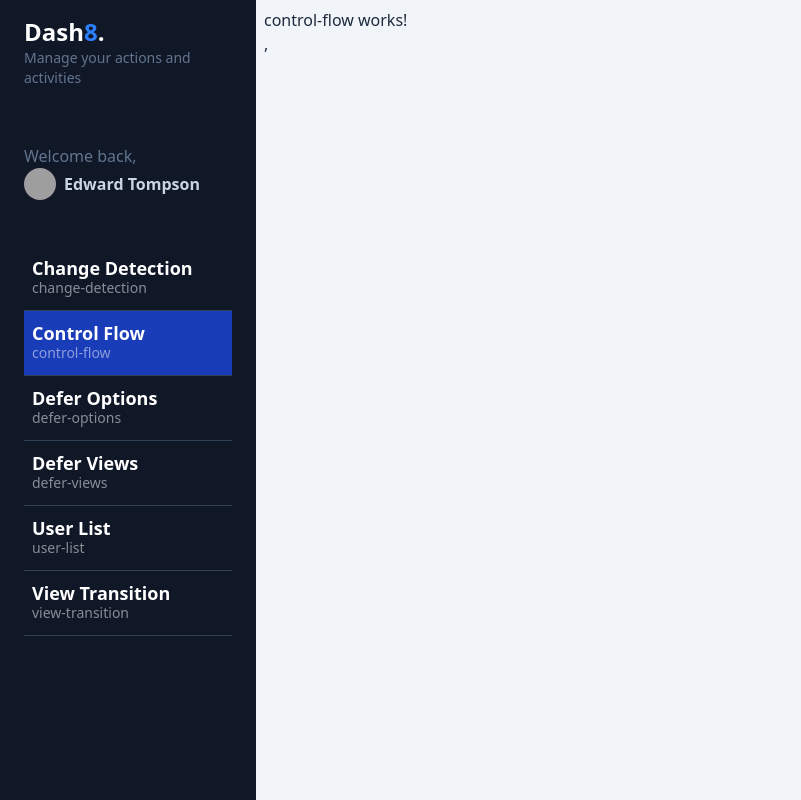
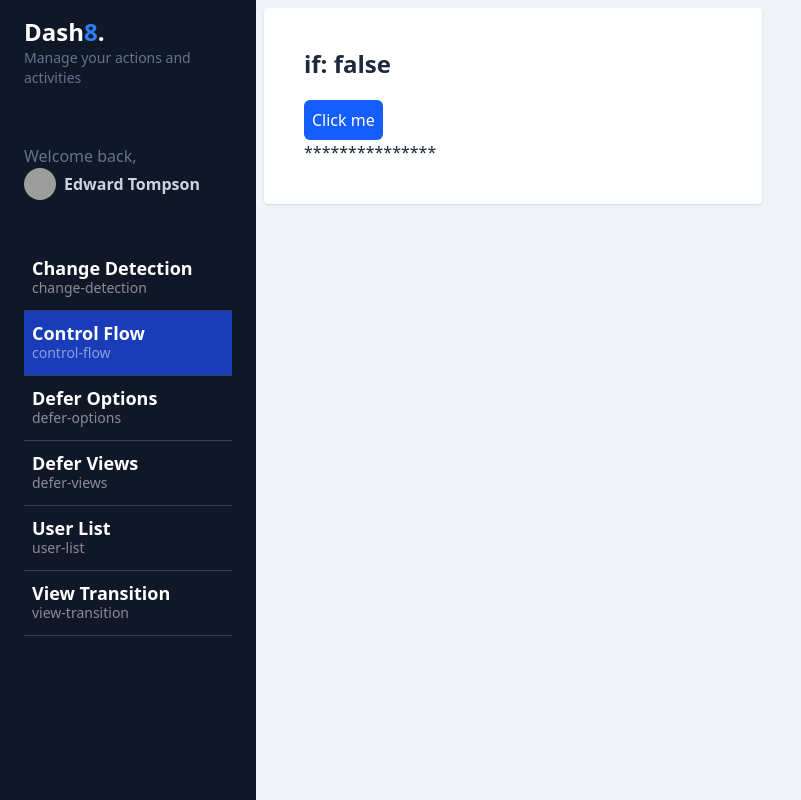
Before and after one commit to Ivanlopez-dev/angular-dashboard, an Angular app: page /dashboard/control-flow in a window 1280 px wide. Shown: the whole page, without its empty margins (0-801 px from the left). Built offline with nearby package versions, Linux system fonts and the light colour scheme; grey boxes are pictures that could not be loaded.

Commit message:
add: ✨ control flow - @if @else

```diff
--- a/src/app/dashboard/pages/control-flow/control-flow.component.html
+++ b/src/app/dashboard/pages/control-flow/control-flow.component.html
@@ -1 +1,15 @@
-<p>control-flow works!</p>,
+<section class="grid grid-cols-1 md:grid-cols-2 gap-3">
+  <!-- ngIf - @if -->
+  <div class="bg-white rounded shadow p-10">
+    <h2 class="text-2xl font-bold mb-5">if: {{ showContent() }}</h2>
+    <button (click)="toggleContent()" class="p-2 bg-blue-600 rounded-md text-white cursor-pointer">
+      Click me
+    </button>
+
+    @if (showContent()) {
+    <p>👋🏼 Hello, world!</p>
+    } @else {
+    <p>***************</p>
+    }
+  </div>
+</section>
--- a/src/app/dashboard/pages/control-flow/control-flow.component.ts
+++ b/src/app/dashboard/pages/control-flow/control-flow.component.ts
@@ -1,4 +1,4 @@
-import { Component } from '@angular/core';
+import { Component, signal } from '@angular/core';
 
 @Component({
   selector: 'app-control-flow',
@@ -10,4 +10,10 @@
     }
   `,
 })
-export default class ControlFlowComponent { }
+export default class ControlFlowComponent {
+  public showContent = signal(false);
+
+  toggleContent() {
+    this.showContent.update(value => !value);
+  }
+}
```
